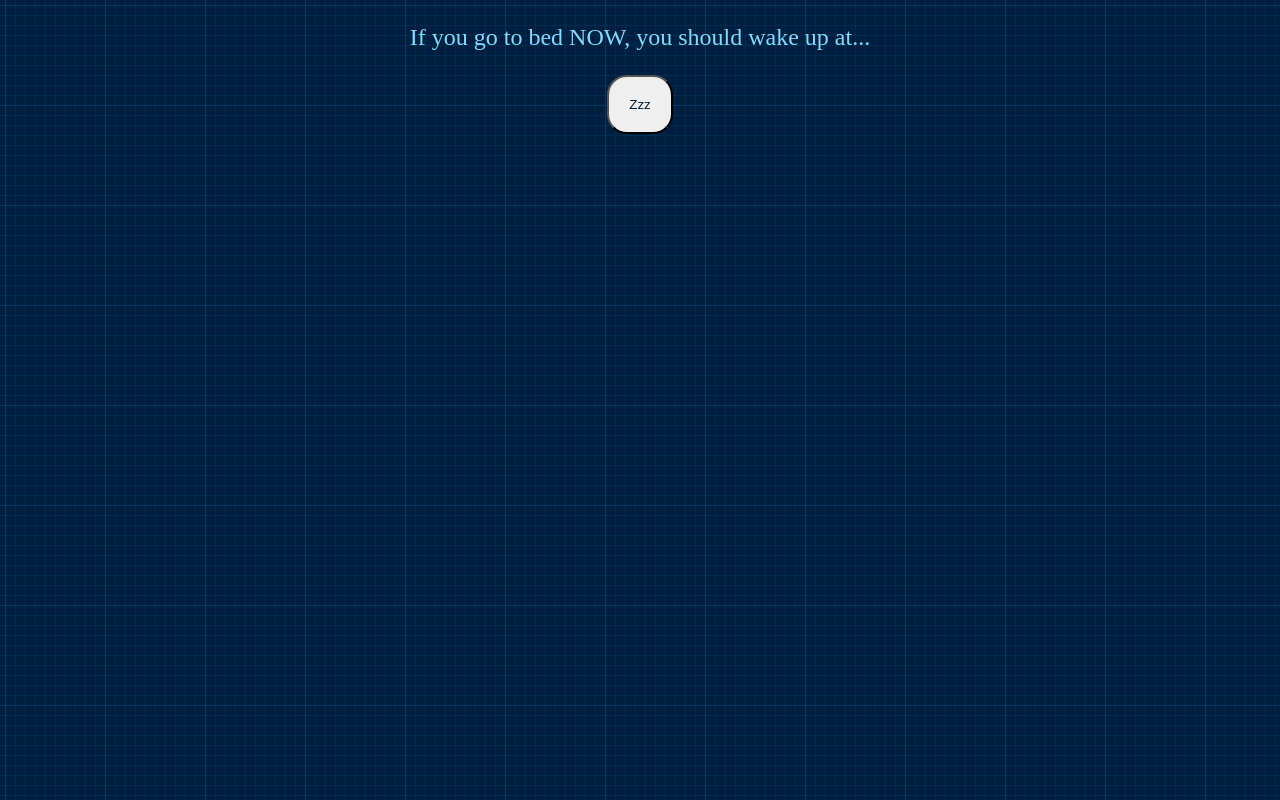
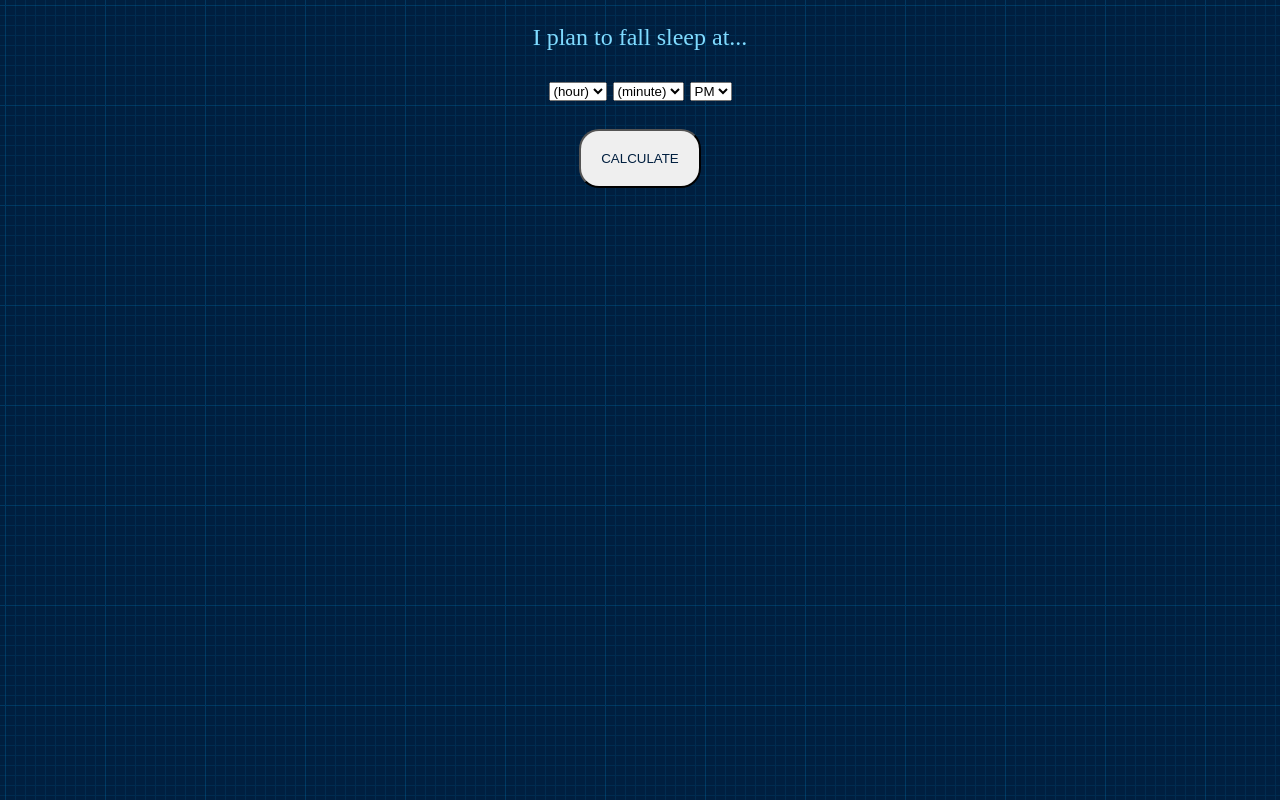
Before and after one commit to cs280fall20/sleeptime-app, a plain HTML site: page index.html in a window 1280 px wide. Drawn offline with Linux system fonts and the light colour scheme.

Commit message:
Let user specify sleep time
Solution to Exercise 2

```diff
--- a/index.html
+++ b/index.html
@@ -7,7 +7,58 @@
     <link rel="stylesheet" href="style.css">
 </head>
 <body>
-    <div id="root"></div>
+
+  <p>I plan to fall sleep at...</p>
+
+  <select id="hh">
+      <option>(hour)</option>
+      <option>1</option>
+      <option>2</option>
+      <option>3</option>
+      <option>4</option>
+      <option>5</option>
+      <option>6</option>
+      <option>7</option>
+      <option>8</option>
+      <option>9</option>
+      <option>10</option>
+      <option>11</option>
+      <option>12</option>
+  </select>
+
+  <select id="mm">
+      <option>(minute)</option>
+      <option>00</option>
+      <option>05</option>
+      <option>10</option>
+      <option>15</option>
+      <option>20</option>
+      <option>25</option>
+      <option>30</option>
+      <option>35</option>
+      <option>40</option>
+      <option>45</option>
+      <option>50</option>
+      <option>55</option>
+  </select>
+
+  <select id="ampm">
+      <option>PM</option>
+      <option>AM</option>
+  </select>
+
+  <br>
+  <br>
+
+  <button onclick="calcOnClick();">CALCULATE</button>
+
+
+  <div class="output">
+      <p>If you fall sleep at the specified time above, you should try to wake up at one of the following times:</p>
+      <p id="hours">11:44 PM or 1:14 AM or 2:44 AM or 4:14 AM or 5:44 AM or 7:14 AM</p>
+      <p>A good night's sleep consists of 5-6 complete sleep cycles.</p>
+  </div>
+
     <script src="script.js"></script>
 </body>
 </html>
--- a/script.js
+++ b/script.js
@@ -1,38 +1,22 @@
-let root = document.getElementById("root");
-
-let p = document.createElement("p");
-p.innerText = "If you go to bed NOW, you should wake up at...";
-root.append(p);
-
-let zzz = document.createElement("button");
-zzz.innerText = "zzz";
-zzz.addEventListener("click", zzzOnClick);
-root.append(zzz);
-
-let output = document.createElement("div");
-output.className = "output";
-root.append(output);
-
-output.innerHTML = `
-<p>It takes the average human fourteen minutes to fall asleep.</p>
-<p>If you head to bed right now, you should try to wake up at one of the following times:</p>
-<p id="hours">11:44 PM or 1:14 AM or 2:44 AM or 4:14 AM or 5:44 AM or 7:14 AM</p>
-<p>A good night's sleep consists of 5-6 complete sleep cycles.</p>`;
-
-
-function zzzOnClick() {
+function calcOnClick() {
     let output = document.querySelector(".output");
     output.style.display = "block";
     let hours = document.querySelector("#hours");
     hours.innerText = ""; // cleanup existing content
 
     // get current time
-    let now = Date.now(); // in milliseconds
+    let hh = document.getElementById("hh").value;
+    let mm = document.getElementById("mm").value;
+    let ampm = document.getElementById("ampm").value;
+    // hh = ampm === "PM" ? hh + 12 : hh; // bug!
+    hh = ampm === "PM" ? Number.parseInt(hh) + 12 : hh;
+    let now = new Date();
+    now.setHours(hh);
+    now.setMinutes(mm);
+    now = now.valueOf();
+
     let minute = 60 * 1000;  // milliseconds
     let cycle = now;
-
-    // allow 14 minutes to fall sleep
-    cycle += 14 * minute;
 
     // calculate 6 sleep cycles (each 90 minutes)
     for(let i = 0; i < 6; i++) {
```
